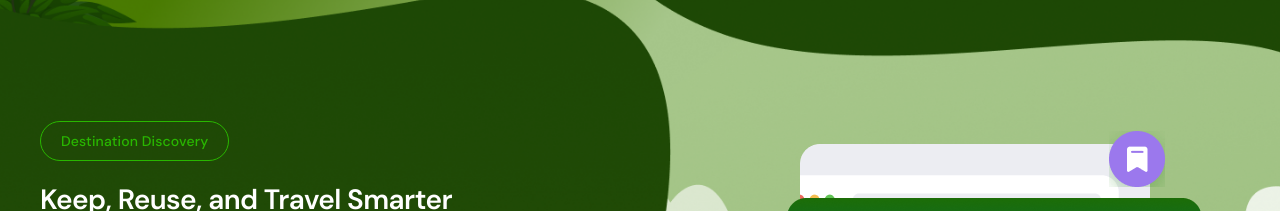
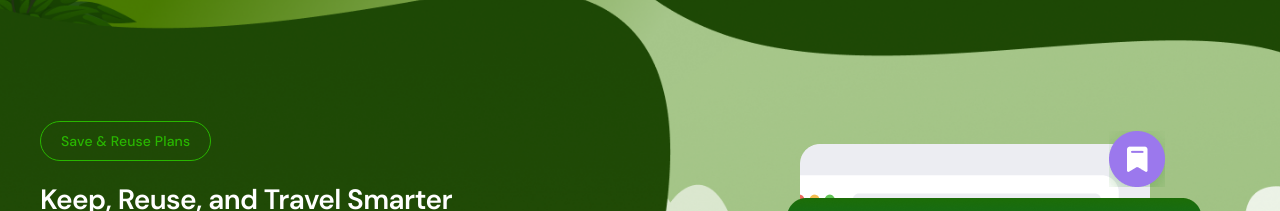
Before and after one commit to rizalsenja/trip-tales, a React (Vite) app: page / in a window 1280 px wide. Shown: the part 3580-3791 px from the top of the page. Built offline with nearby package versions, Linux system fonts and the light colour scheme.

Commit message:
added class button

```diff
--- a/src/components/plan/Plan.tsx
+++ b/src/components/plan/Plan.tsx
@@ -52,7 +52,7 @@ const Plan = () => {
                 </div>
 
                 <div className={styles.plan__content1}>
-                    <Button label="Trip Planner" size="xl" variant="outline" color="primary" />
+                    <Button label="Trip Planner" size="xl" variant="outline" color="primary" className={styles.button__top} />
                     <h2 className={styles.plan__title}>Plan Your Journey, Your Way</h2>
                     <p className={styles.plan__desc}>
                         Effortlessly organize your travel from start to finish.
@@ -115,12 +115,14 @@ const Plan = () => {
                     </div>
                 </div>
                 <div className={styles.plan__content2}>
-                    <Button label="Destination Discovery" size="xl" variant="outline" color="primary" />
+                    <Button label="Destination Discovery" size="xl" variant="outline" color="primary" className={styles.button__top} />
                     <h2 className={styles.plan__title}>Find Your Next Adventure</h2>
                     <p className={styles.plan__desc}>
                         Find your perfect getaway with smart, curated suggestions.
                         <br />
-                        Browse destinations based on your interests, travel style, budget, and season. From iconic landmarks to hidden gems, uncover new places through reviews, images, and real traveler tips.
+                        Browse destinations based on your interests, travel style, budget, and season.
+
+                        From iconic landmarks to hidden gems, uncover new places through reviews, images, and real traveler tips.
                     </p>
                     <div className={styles.plan__btns}>
                         <Button label="Discover More" size="xl" variant="filled" color="primary" />
@@ -147,7 +149,7 @@ const Plan = () => {
 
                 </div>
                 <div className={styles.plan__content3}>
-                    <Button label="Social Sharing" size="xl" variant="outline" color="primary" />
+                    <Button label="Social Sharing" size="xl" variant="outline" color="primary" className={styles.button__top} />
                     <h2 className={styles.plan__title}>Travel Together, Even Apart</h2>
                     <p className={styles.plan__desc}>
                         Find your perfect getaway with smart, curated suggestions.
@@ -187,7 +189,7 @@ const Plan = () => {
 
                 </div>
                 <div className={styles.plan__content4}>
-                    <Button label="Destination Discovery" size="xl" variant="outline" color="primary" />
+                    <Button label="Save & Reuse Plans" size="xl" variant="outline" color="primary" className={styles.button__top} />
                     <h2 className={styles.plan__title}>Keep, Reuse, and Travel Smarter</h2>
                     <p className={styles.plan__desc}>
                         Keep your best travel ideas ready for next time.
```
